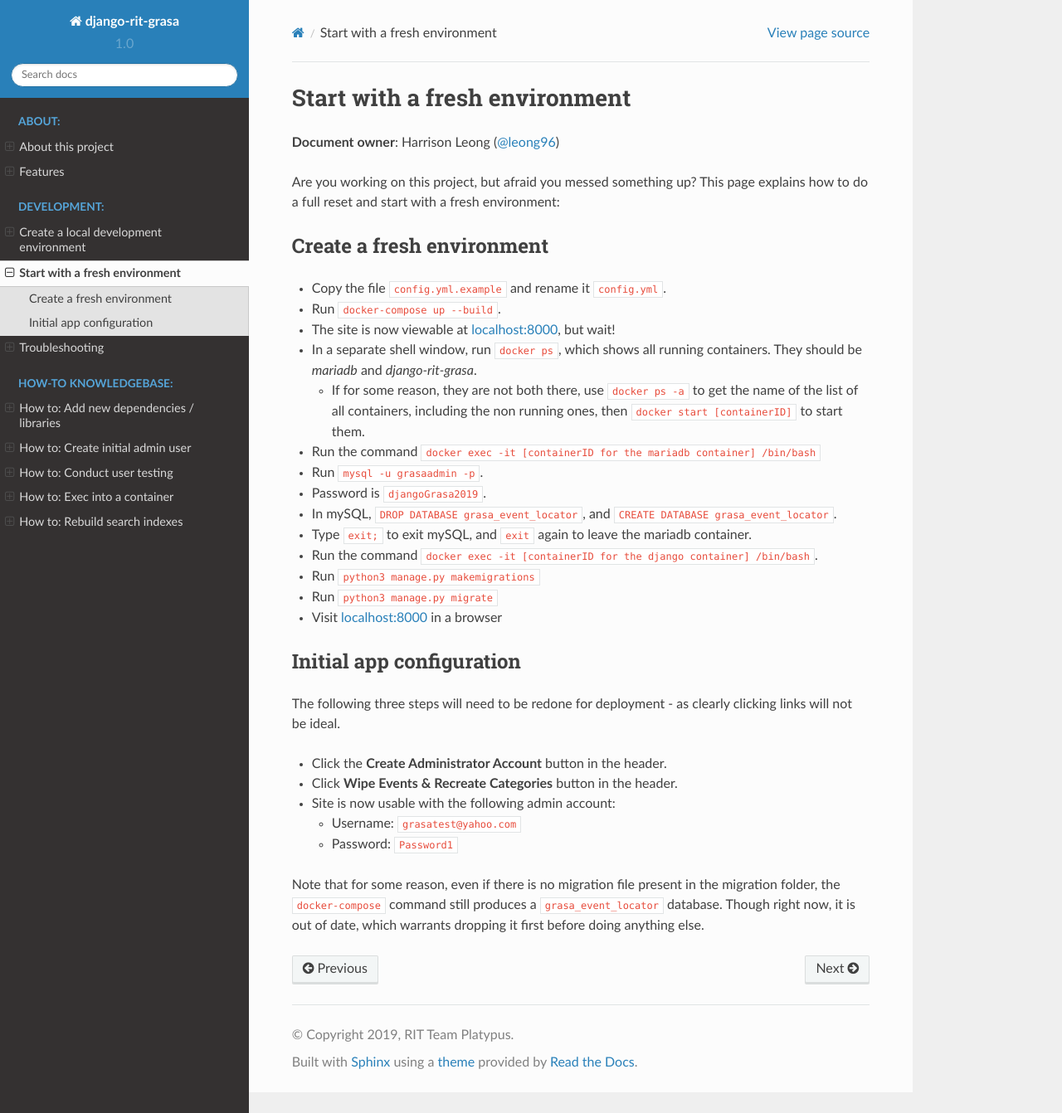
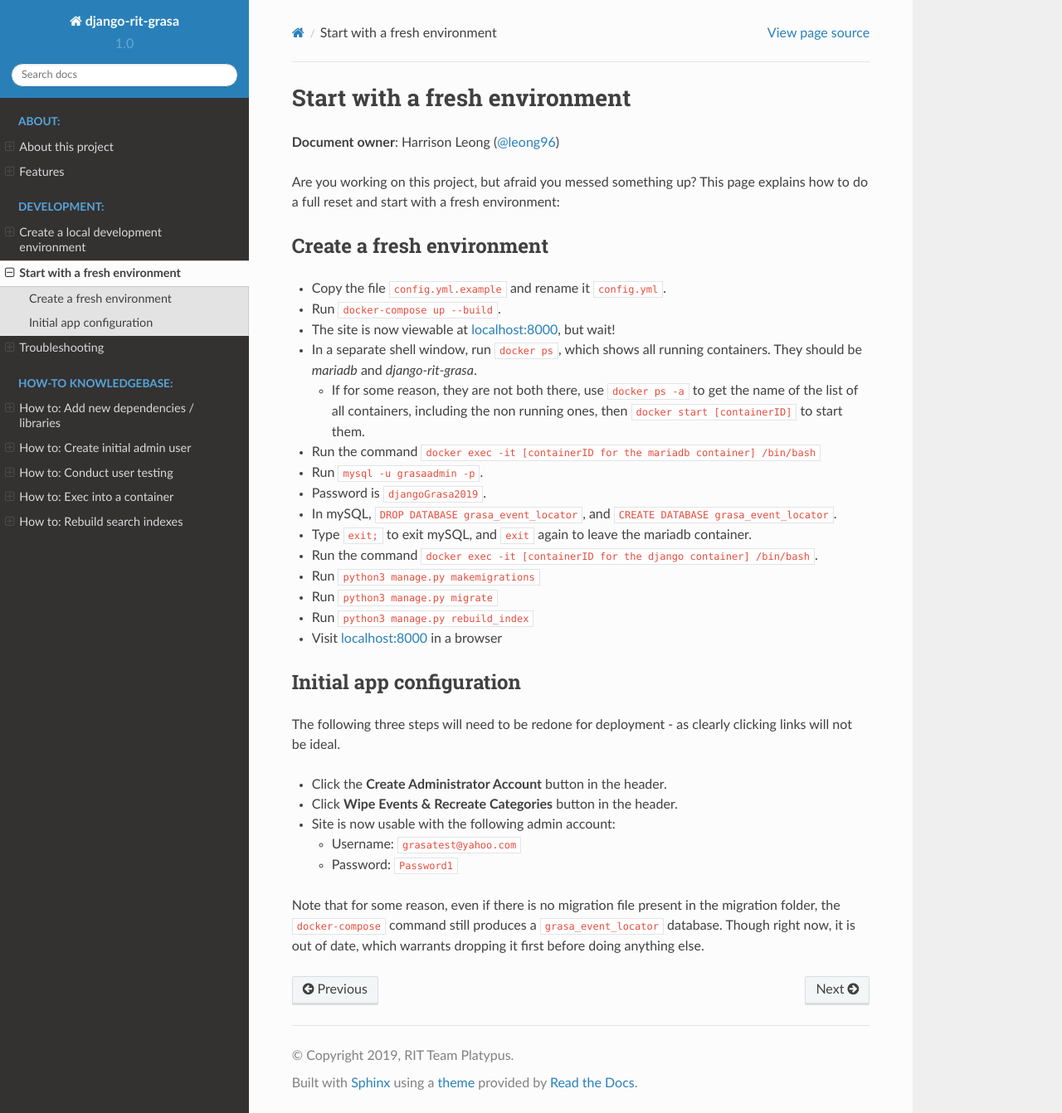
Before and after one commit to jwflory/django-rit-grasa, a Sphinx documentation site: the page built from docs/dev/start-fresh.md, in a window 1280 px wide and 1342 px high. Shown: the whole window at 83% size. Built offline with Sphinx 7.4.7 and the Read the Docs theme 2.0.0, drawn with Linux system fonts in a browser that asks for light colours; formulas are drawn with MathJax 3.

Commit message:
Update start-fresh.md
Added reference to rebuild_index.

```diff
--- a/docs/dev/start-fresh.md
+++ b/docs/dev/start-fresh.md
@@ -22,6 +22,7 @@
 - Run the command `docker exec -it [containerID for the django container] /bin/bash`.
 - Run `python3 manage.py makemigrations`
 - Run `python3 manage.py migrate`
+- Run `python3 manage.py rebuild_index`
 - Visit [localhost:8000](http://localhost:8000) in a browser
 
 ## Initial app configuration
```
